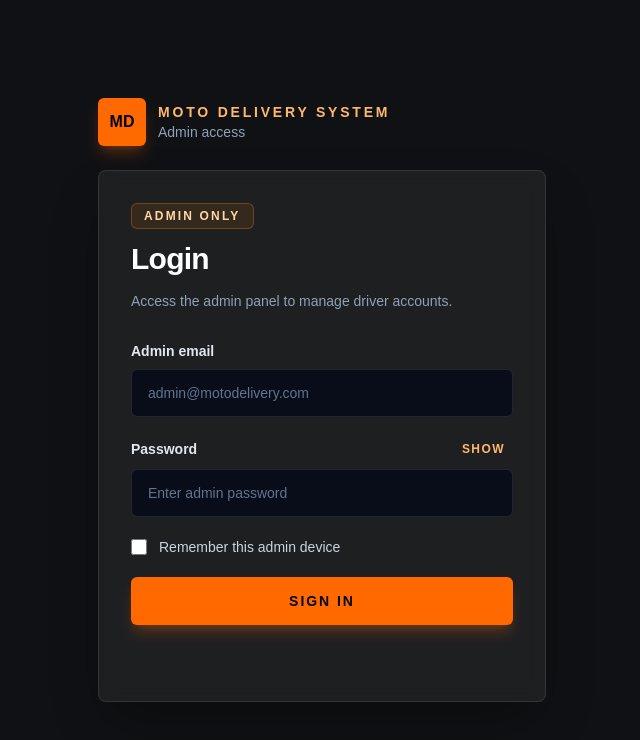
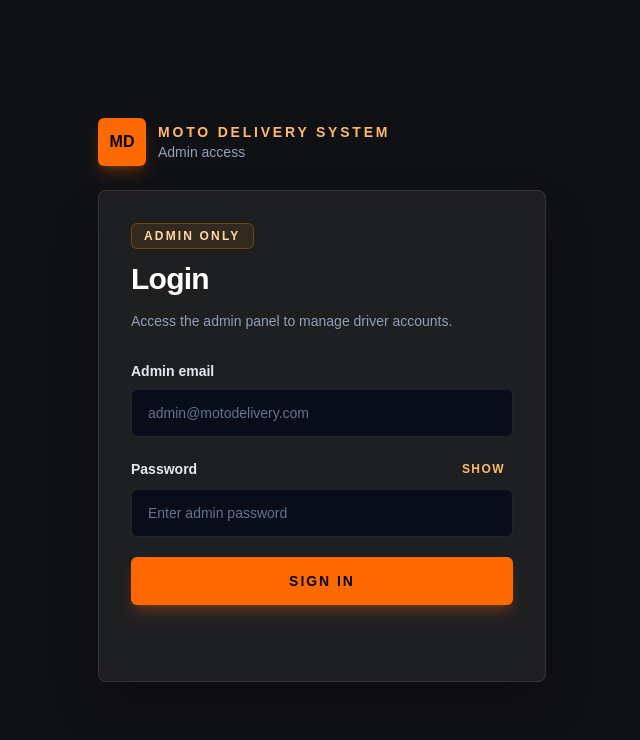
Before and after one commit to adnanminawi/Moto-delivery-Systerm, a Next.js app: page / in a window 1280 px wide. Shown: the top 740 px of the page, without its empty margins (318-958 px from the left). Built offline with nearby package versions, Linux system fonts and the light colour scheme.

Commit message:
Remove remember device option

```diff
--- a/app/admin/components/AdminLogin.tsx
+++ b/app/admin/components/AdminLogin.tsx
@@ -2,35 +2,19 @@
 
 import type { FormEvent } from "react";
 import { useRouter } from "next/navigation";
-import { useEffect, useState } from "react";
+import { useState } from "react";
 import BrandHeader from "./BrandHeader";
 import LoginIntro from "./LoginIntro";
-import { rememberedEmail } from "./remembered-email";
 
 export default function AdminLogin() {
   const router = useRouter();
   const [email, setEmail] = useState("");
-  const [rememberDevice, setRememberDevice] = useState(false);
   const [showPassword, setShowPassword] = useState(false);
   const [message, setMessage] = useState("");
-
-  useEffect(() => {
-    const loadRememberedEmail = window.setTimeout(() => {
-      const savedEmail = rememberedEmail.read();
-
-      if (savedEmail) {
-        setEmail(savedEmail);
-        setRememberDevice(true);
-      }
-    }, 0);
-
-    return () => window.clearTimeout(loadRememberedEmail);
-  }, []);
 
   function handleLogin(event: FormEvent<HTMLFormElement>) {
     event.preventDefault();
 
-    rememberedEmail.save(email, rememberDevice);
     setMessage("Opening admin dashboard...");
     router.push("/admin/dashboard");
   }
@@ -90,16 +74,6 @@ export default function AdminLogin() {
               />
             </div>
 
-            <label className="flex items-center gap-3 text-sm text-slate-300">
-              <input
-                checked={rememberDevice}
-                className="h-4 w-4 rounded border-white/20 bg-slate-950 text-orange-500 focus:ring-orange-500"
-                onChange={(event) => setRememberDevice(event.target.checked)}
-                type="checkbox"
-              />
-              Remember this admin device
-            </label>
-
             <button
               className="h-12 w-full rounded-md bg-orange-500 px-5 text-sm font-black uppercase tracking-[0.14em] text-slate-950 shadow-lg shadow-orange-500/25 transition hover:bg-orange-400 focus:outline-none focus:ring-4 focus:ring-orange-500/30"
               type="submit"
--- a/app/admin/components/remembered-email.ts
+++ /dev/null
@@ -1,27 +0,0 @@
-const SAVED_ADMIN_EMAIL_KEY = "moto-admin-email";
-
-function readRememberedEmail() {
-  try {
-    return localStorage.getItem(SAVED_ADMIN_EMAIL_KEY) ?? "";
-  } catch {
-    return "";
-  }
-}
-
-function saveRememberedEmail(email: string, rememberDevice: boolean) {
-  try {
-    if (rememberDevice) {
-      localStorage.setItem(SAVED_ADMIN_EMAIL_KEY, email);
-      return;
-    }
-
-    localStorage.removeItem(SAVED_ADMIN_EMAIL_KEY);
-  } catch {
-    // Login still works if local storage is blocked.
-  }
-}
-
-export const rememberedEmail = {
-  read: readRememberedEmail,
-  save: saveRememberedEmail,
-};
```
